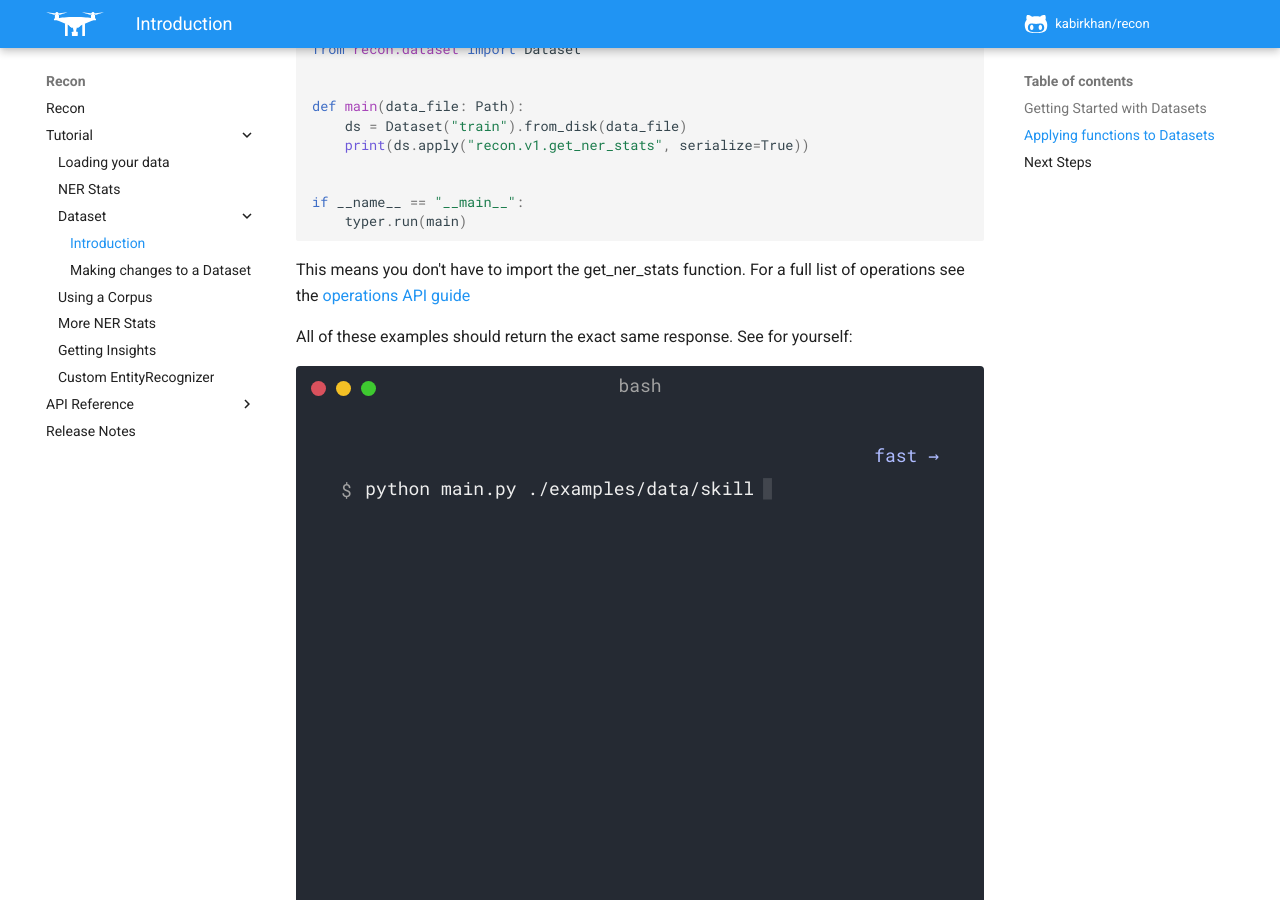
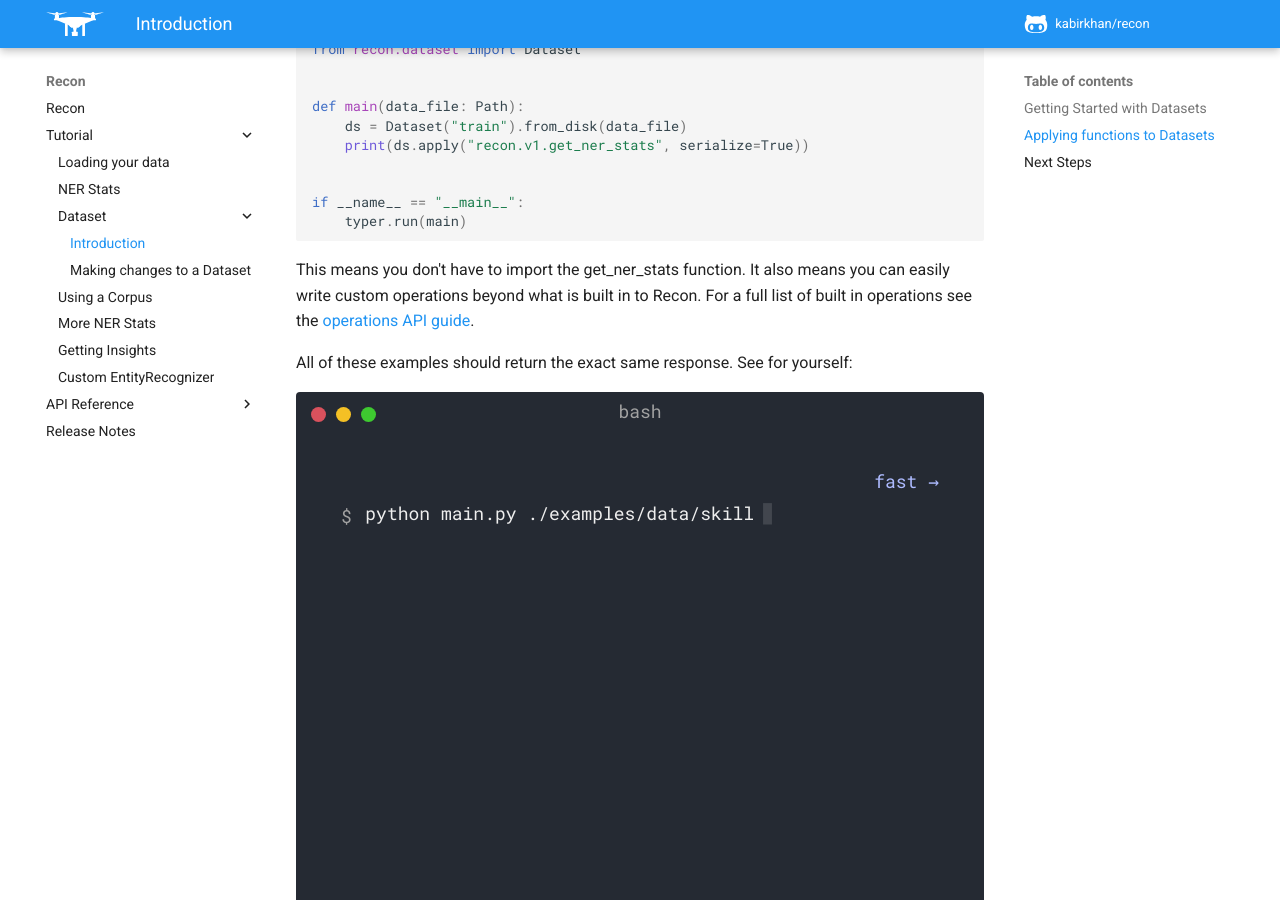
Before and after one commit to kabirkhan/recon, an MkDocs documentation site: the page built from docs/tutorial/3_dataset_intro.md, in a window 1280 px wide and 900 px high, scrolled down 1963 px. Built offline with MkDocs 1.6.1 and Material for MkDocs 9.7.7, drawn with Linux system fonts in a browser that asks for light colours; comment, search, counter and statistics services are not loaded.

Commit message:
docs update

````diff
--- a/docs/tutorial/3_dataset_intro.md
+++ b/docs/tutorial/3_dataset_intro.md
@@ -75,7 +75,7 @@ if __name__ == "__main__":
 
 This might not be that interesting (it doesn't save you a ton of code) but `Dataset.apply` can accept either a function or a name for a registered Recon operation. All functions are registered in a Recon registry.
 
-All functions packaged with recon have "recon.vN..." as  a prefix.
+All functions packaged with recon have "recon.vN..." as a prefix.
 
 So the above example can be converted to:
 
@@ -95,8 +95,8 @@ if __name__ == "__main__":
     typer.run(main)
 ```
 
-This means you don't have to import the get_ner_stats function. For a full list of operations see
-the [operations API guide](/api/operations)
+This means you don't have to import the get_ner_stats function. It also means you can easily write custom operations beyond what is built in to Recon. For a full list of built in operations see
+the [operations API guide](/api/operations).
 
 All of these examples should return the exact same response. See for yourself:
 
````
Also changed, not shown: 1 other file.
